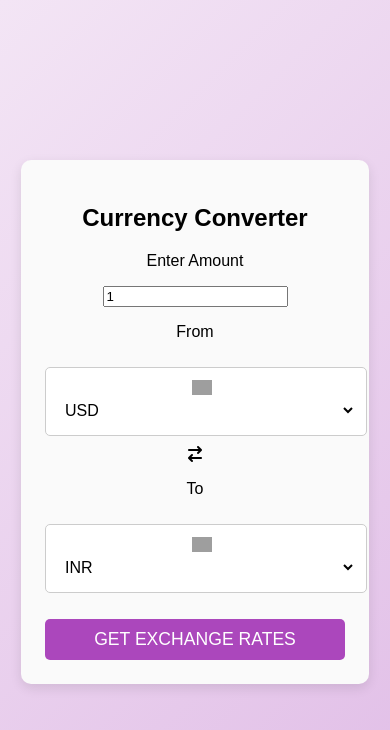
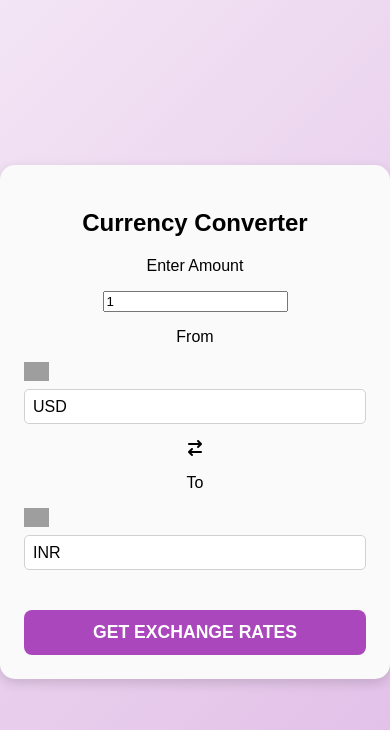
Before and after one commit to Versuscora/Currency-Convertor, a plain HTML site: page index.html in a window 390 px wide. Drawn offline with Linux system fonts and the light colour scheme; no server answers; grey boxes are pictures that could not be loaded.

Commit message:
Update style.css

```diff
--- a/style.css
+++ b/style.css
@@ -12,105 +12,125 @@ body {
 
 /* Container for Currency Converter */
 .container {
-    background-color: #fafafa; /* Light grey background for contrast */
-    border-radius: 10px;
-    box-shadow: 0px 4px 12px rgba(0, 0, 0, 0.1); /* Soft shadow */
-    padding: 1.5rem;
-    width: 300px; /* Reduced width */
+    background-color: #fafafa; /* Light grey background */
+    border-radius: 15px;
+    box-shadow: 0 4px 12px rgba(0, 0, 0, 0.15); /* Slightly heavier shadow for depth */
+    padding: 2rem;
+    width: 360px; /* Slightly wider for better layout */
     text-align: center;
     margin: auto;
 }
 
 /* Currency Converter Title */
 h1 {
-    color: #6a1b9a; /* Dark purple for title */
-    font-size: 1.6rem;
-    margin-bottom: 1rem;
+    color: #6a1b9a; /* Dark purple */
+    font-size: 1.8rem; /* Slightly larger */
+    font-weight: 600;
+    margin-bottom: 1.5rem;
 }
 
 /* Input Field Styling */
 input[type="number"] {
     width: 100%;
-    padding: 10px;
-    font-size: 1.1rem;
-    border-radius: 5px;
-    border: 1px solid #cccccc;
-    margin-bottom: 1rem;
+    padding: 12px;
+    font-size: 1.2rem;
+    border-radius: 8px;
+    border: 1px solid #d1d1d1;
+    margin-bottom: 1.2rem;
     outline: none;
     background-color: #f9f9f9;
     box-sizing: border-box;
 }
 
+/* Label for Amount */
+label {
+    display: block;
+    color: #8e24aa;
+    font-size: 1.1rem;
+    margin-bottom: 0.5rem;
+    text-align: left;
+}
+
 /* Dropdown Containers */
 .select-container {
-    display: inline-block;
-    border: 1px solid #cccccc;
-    border-radius: 5px;
-    padding: 10px;
-    margin: 10px;
-    background-color: #ffffff;
-    width: 120px; /* Reduced width for dropdowns */
+    display: flex;
+    justify-content: space-between;
+    align-items: center;
+    margin-bottom: 1rem;
 }
 
-/* Dropdowns */
+/* Dropdowns Styling */
 select {
-    width: 100%;
-    padding: 5px;
+    width: 40%;
+    padding: 8px;
     font-size: 1rem;
-    border: none;
-    background-color: transparent;
+    border-radius: 5px;
+    border: 1px solid #d1d1d1;
+    background-color: #ffffff;
+    appearance: none;
 }
 
 /* Flag Image Styling */
 .select-container img {
-    width: 20px; /* Adjust flag size */
-    margin-right: 8px;
+    width: 25px;
+    margin-right: 10px;
     vertical-align: middle;
 }
 
-/* Exchange Icon Styling */
+/* Swap Icon */
 .swap-icon {
-    font-size: 1.3rem;
-    color: #8e24aa; /* Lighter purple for swap icon */
+    font-size: 1.5rem;
+    color: #8e24aa; /* Medium purple */
     cursor: pointer;
-    transition: color 0.3s;
+    padding: 0 10px;
+    transition: color 0.3s ease-in-out;
 }
 
-/* Exchange Icon Hover Effect */
 .swap-icon:hover {
-    color: #6a1b9a; /* Darker purple on hover */
+    color: #6a1b9a; /* Darker purple */
 }
 
 /* Get Exchange Rates Button */
 button {
-    background-color: #ab47bc; /* Medium purple */
+    background-color: #ab47bc;
     color: white;
     font-size: 1.1rem;
     border: none;
-    padding: 10px 20px;
-    border-radius: 5px;
+    padding: 12px;
+    border-radius: 8px;
     cursor: pointer;
-    transition: background-color 0.3s;
+    transition: background-color 0.3s ease-in-out;
     width: 100%;
-    margin-top: 1rem;
+    margin-top: 1.5rem;
+    font-weight: bold;
 }
 
 /* Button Hover Effect */
 button:hover {
-    background-color: #8e24aa; /* Darker purple on hover */
+    background-color: #8e24aa;
 }
 
 /* Result Display */
 .result {
-    color: #6a1b9a; /* Purple for result text */
+    color: #6a1b9a;
     font-size: 1.2rem;
     margin-top: 1rem;
 }
 
-/* Adjust the flag and select elements on smaller screens */
-@media (max-width: 400px) {
+/* Adjust layout on smaller screens */
+@media (max-width: 480px) {
+    .container {
+        width: 100%;
+        padding: 1.5rem;
+    }
+
     .select-container {
+        flex-direction: column;
+        align-items: flex-start;
+    }
+
+    select {
         width: 100%;
-        margin: 10px 0;
+        margin-top: 8px;
     }
 }
```
